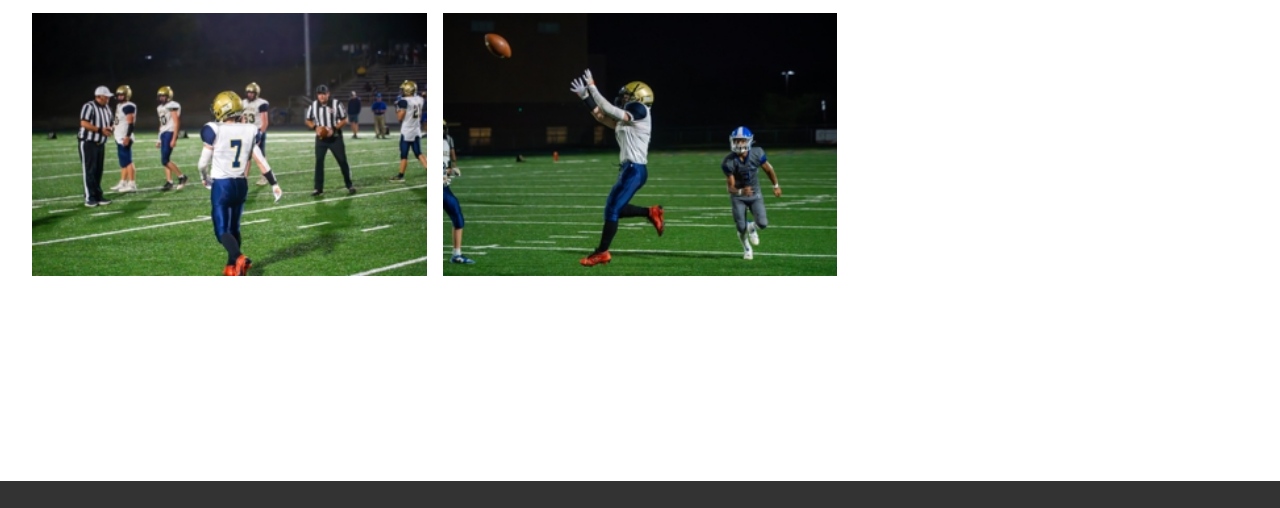
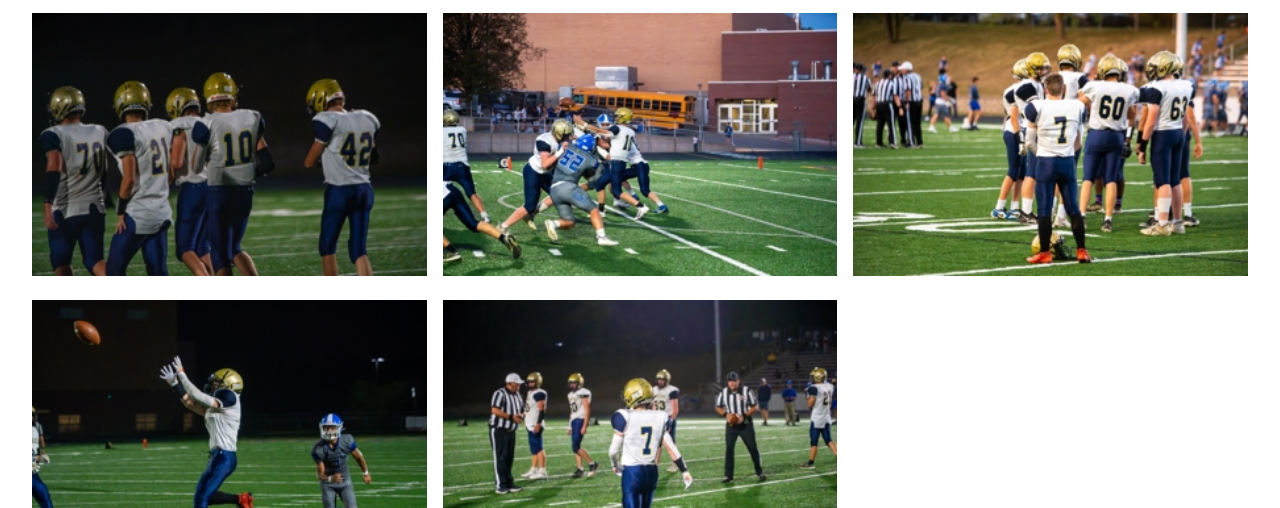
Before and after one commit to franktheglock/photo-website-git, a plain HTML site: page sports.html in a window 1280 px wide. Shown: the part 203-711 px from the top of the page. Drawn offline with nearby package versions, Linux system fonts and the light colour scheme.

Commit message:
added more photos

```diff
--- a/sports.html
+++ b/sports.html
@@ -44,11 +44,20 @@
       <button data-filter="basketball">Basketball</button>
     </div>
     <div class="grid">
-                <a href="images/sports/football/full/20250327_083958_DSC08018-Enhanced-NR.jpg" data-lightbox="sports" data-title="football photo">
-                        <img src="images/sports/football/thumb/20250327_083958_DSC08018-Enhanced-NR.jpg" alt="football photo" data-category="football">
+                <a href="images/sports/football/full/20250327_084711_DSC07983-Enhanced-NR.jpg" data-lightbox="sports" data-title="football">
+                        <img src="images/sports/football/thumb/20250327_084711_DSC07983-Enhanced-NR.jpg" alt="football" data-category="football">
                     </a>
-                <a href="images/sports/football/full/20250327_083916_DSC08053-Enhanced-NR.jpg" data-lightbox="sports" data-title="football">
-                        <img src="images/sports/football/thumb/20250327_083916_DSC08053-Enhanced-NR.jpg" alt="football" data-category="football">
+                <a href="images/sports/football/full/20250327_084540_DSC07790-Enhanced-NR.jpg" data-lightbox="sports" data-title="football">
+                        <img src="images/sports/football/thumb/20250327_084540_DSC07790-Enhanced-NR.jpg" alt="football" data-category="football">
+                    </a>
+                <a href="images/sports/football/full/20250327_084443_DSC07457-Enhanced-NR.jpg" data-lightbox="sports" data-title="football">
+                        <img src="images/sports/football/thumb/20250327_084443_DSC07457-Enhanced-NR.jpg" alt="football" data-category="football">
+                    </a>
+                <a href="images/sports/football/full/20250327_083916_DSC08053-Enhanced-NR.jpg" data-lightbox="sports" data-title="20250327_083916_DSC08053-Enhanced-NR">
+                        <img src="images/sports/football/thumb/20250327_083916_DSC08053-Enhanced-NR.jpg" alt="20250327_083916_DSC08053-Enhanced-NR" data-category="football">
+                    </a>
+                <a href="images/sports/football/full/20250327_083958_DSC08018-Enhanced-NR.jpg" data-lightbox="sports" data-title="20250327_083958_DSC08018-Enhanced-NR">
+                        <img src="images/sports/football/thumb/20250327_083958_DSC08018-Enhanced-NR.jpg" alt="20250327_083958_DSC08018-Enhanced-NR" data-category="football">
                     </a>
             </div>
   </section>
```
Also changed, not shown: images/sports/football/thumb/20250327_084443_DSC07457-Enhanced-NR.jpg (added), images/sports/football/thumb/20250327_084540_DSC07790-Enhanced-NR.jpg (added), images/sports/football/thumb/20250327_084711_DSC07983-Enhanced-NR.jpg (added), 4 other files.
